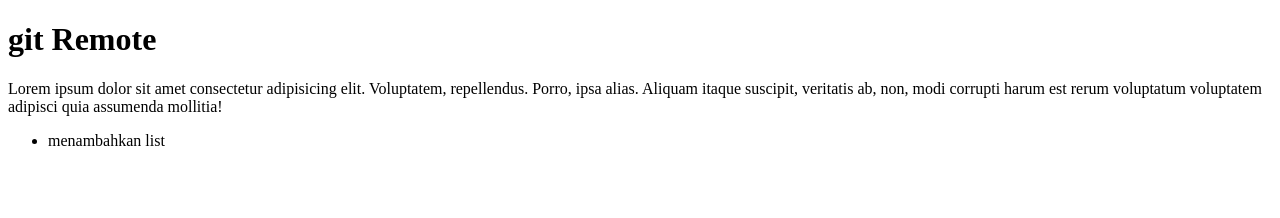
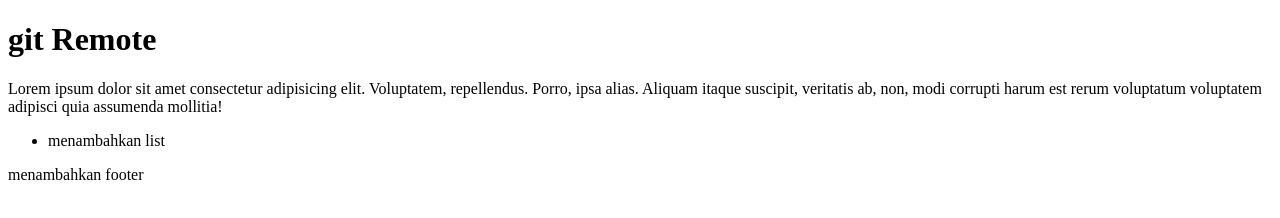
Before and after one commit to RifkiFawazi/git_test2, a plain HTML site: page index.html in a window 1280 px wide. Drawn offline with Linux system fonts and the light colour scheme.

Commit message:
menambahkan footer

```diff
--- a/index.html
+++ b/index.html
@@ -18,6 +18,8 @@
         <li>menambahkan list</li>
     </ul>
 
+    <footer>menambahkan footer</footer>
+
 </body>
 
 </html>
```
